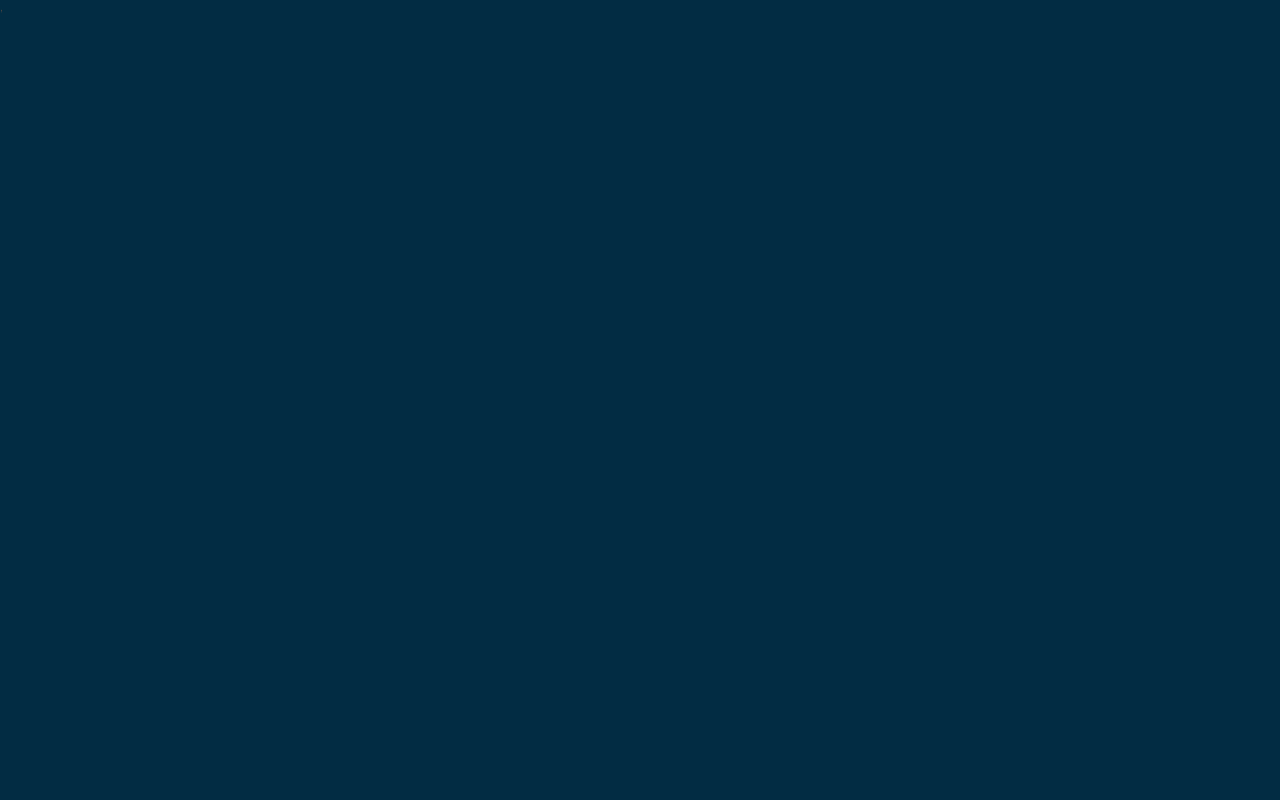
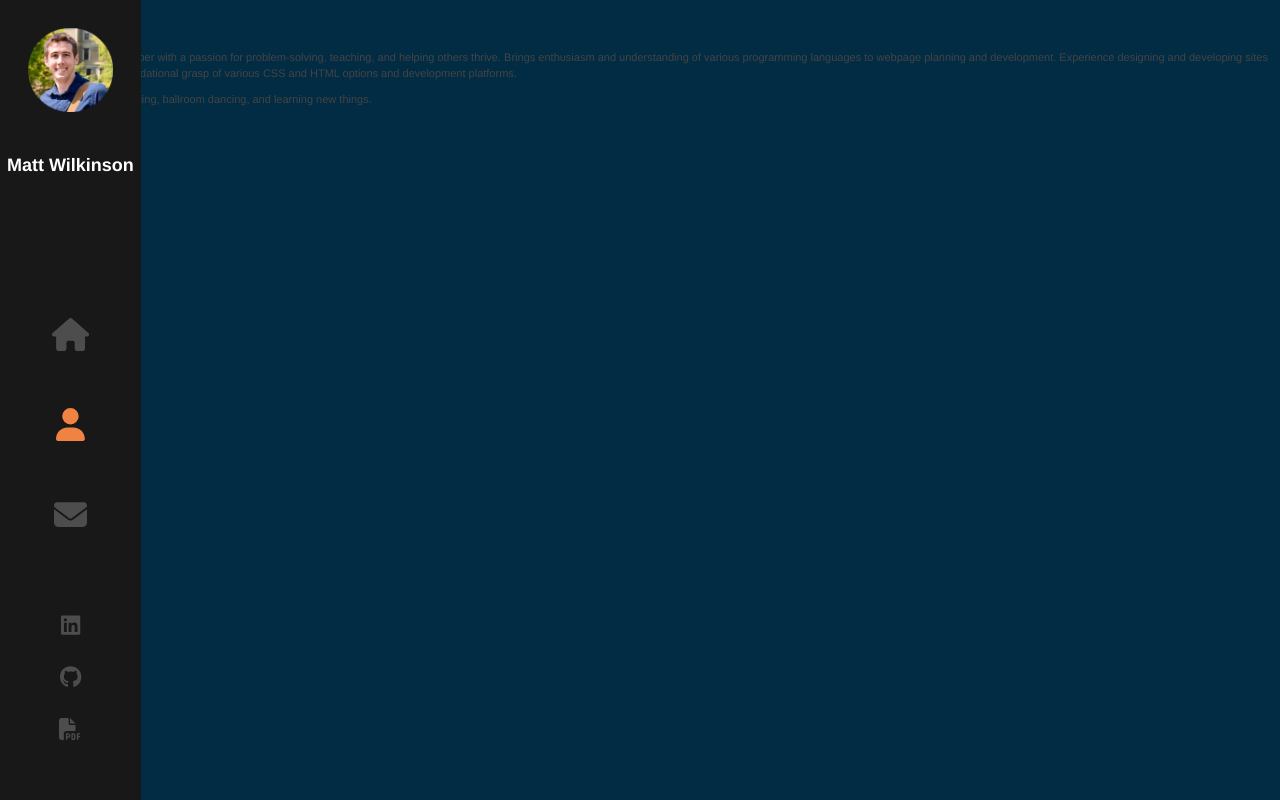
Before and after one commit to wilkinsonmatt/portfolio, a React (Create React App) app in the folder portfolio_mw/: page /about in a window 1280 px wide. Before the commit this address had no page. Built offline with nearby package versions, Linux system fonts and the light colour scheme.

Commit message:
about page

```diff
--- a/portfolio_mw/src/App.js
+++ b/portfolio_mw/src/App.js
@@ -2,6 +2,8 @@ import React  from "react";
 import { Routes, Route } from 'react-router-dom';
 import Home from './Components/Home';
 import Layout from './Components/Layout';
+import About from './Components/About'
+
 import './App.scss';
 
 function App(){
@@ -10,6 +12,7 @@ function App(){
       <Routes>
         <Route path="/" element={<Layout />}>
           <Route index element={<Home />} />
+          <Route path="about" element={<About />} />
         </Route>
       </Routes>
     </>
--- /dev/null
+++ b/portfolio_mw/src/Components/About/index.js
@@ -0,0 +1,24 @@
+import './index.scss';
+
+const About = () => {
+
+  return (
+    <div className="container about-page">
+      <div className="text-zone">
+        <h2>About</h2>
+
+        <p>
+          I'm an ambitious web developer with a passion for problem-solving, teaching, and helping others thrive.
+          Brings enthusiasm and understanding of various programming languages to webpage planning and development.
+          Experience designing and developing sites from concept to rollout. Foundational grasp of various CSS and HTML options and development platforms.
+        </p>
+
+        <p>
+          In my spare time, I enjoy cycling, ballroom dancing, and learning new things.
+        </p>
+      </div>
+    </div>
+  );
+}
+
+export default About
--- a/portfolio_mw/src/Components/Home/index.scss
+++ b/portfolio_mw/src/Components/Home/index.scss
@@ -11,8 +11,8 @@
     width: 40%;
     max-height: 90%;
     opacity: 0;
-    animation: fadeIn 1s forwards;
-    animation-delay: .5s;
+    animation: fadeIn 2s forwards;
+    animation-delay: .25s;
   }
 
   h1 {
--- a/portfolio_mw/src/Components/Sidebar/index.js
+++ b/portfolio_mw/src/Components/Sidebar/index.js
@@ -1,6 +1,6 @@
 import './index.scss';
 import { Link, NavLink } from 'react-router-dom';
-import img1 from '../../assets/pictures/img2.png';
+import img1 from '../../assets/pictures/img3.png';
 import { FontAwesomeIcon } from '@fortawesome/react-fontawesome';
 import { faHome, faUser, faEnvelope, faFilePdf } from '@fortawesome/free-solid-svg-icons';
 import { faLinkedin, faGithub } from '@fortawesome/free-brands-svg-icons'
@@ -11,7 +11,7 @@ const Sidebar = () => (
     <Link className='logo' to='/'>
         <img src={img1} alt="logo" />
     </Link>
-    <h1> Matt Wilkinson </h1>
+    <h1> <strong>Matt Wilkinson</strong> </h1>
     <nav>
       <NavLink exact="true" activeclassname="active" to="/">
         <FontAwesomeIcon icon={faHome} color="#4d4d4e" />
--- a/portfolio_mw/src/Components/Sidebar/index.scss
+++ b/portfolio_mw/src/Components/Sidebar/index.scss
@@ -25,7 +25,7 @@
   }
 
   h1 {
-    font: 300 20px/1.4 'Helvetica';
+    font: 300 18px/1.4 'Helvetica';
     color: #fff;
     text-align: center;
   }
```
Also changed, not shown: portfolio_mw/src/Components/About/index.scss (added).
